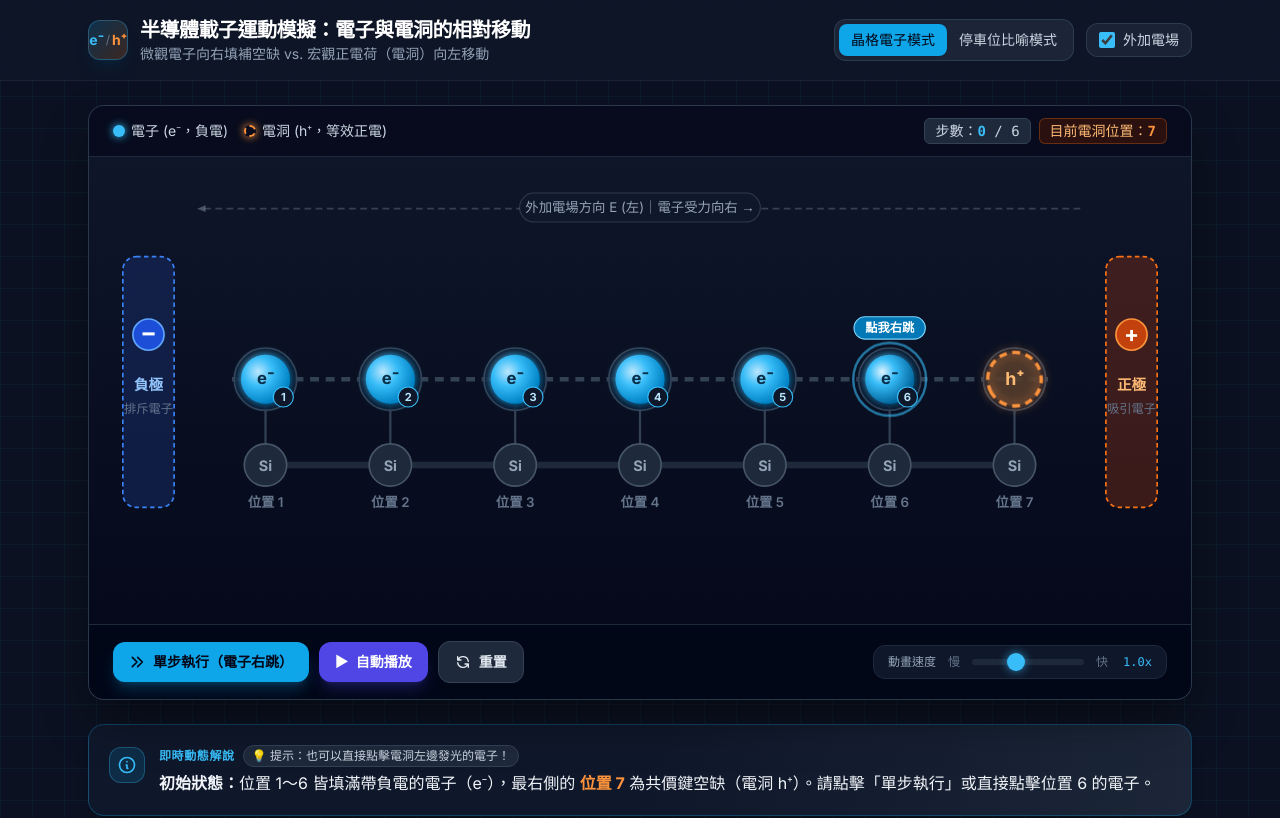
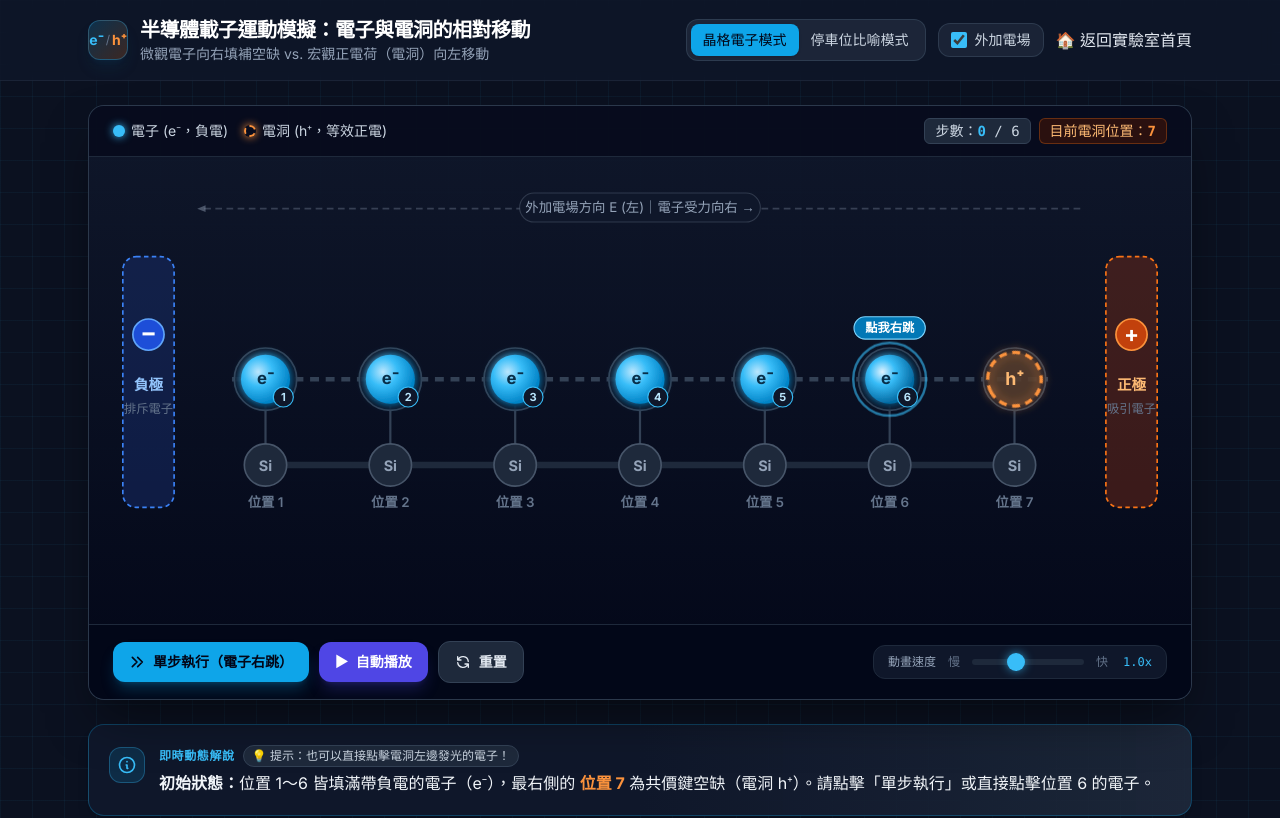
Before and after one commit to stu1051011/physics-class, a plain HTML site: page electric_hole.html in a window 1280 px wide. Shown: the top 818 px of the page. Drawn offline with nearby package versions, Linux system fonts and the light colour scheme.

Commit message:
Update electric_hole.html

```diff
--- a/electric_hole.html
+++ b/electric_hole.html
@@ -109,6 +109,7 @@
                     <input type="checkbox" id="toggle-field" checked onchange="toggleElectricField()" class="w-4 h-4 rounded accent-sky-400 cursor-pointer">
                     <span class="text-xs sm:text-sm text-slate-300 font-medium">外加電場</span>
                 </label>
+                <a href="index.html" class="home-btn">🏠 返回實驗室首頁</a>
             </div>
         </div>
     </header>
```
